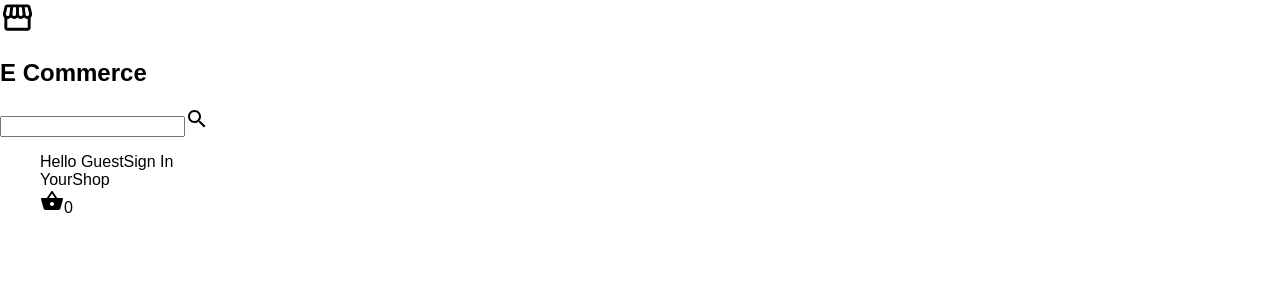
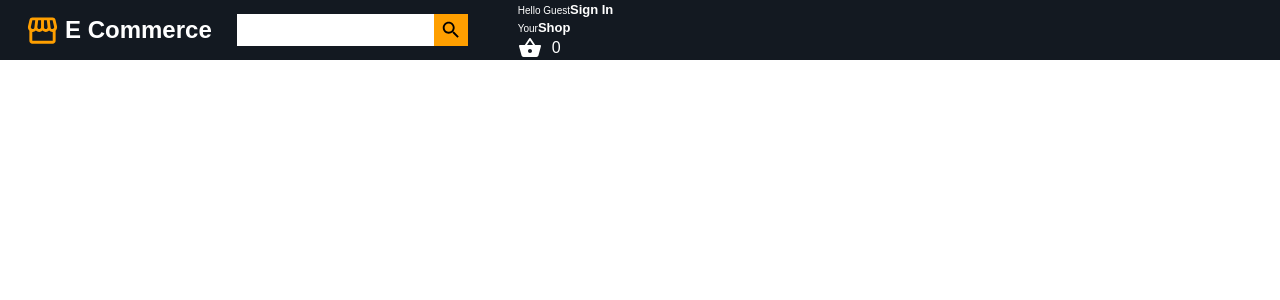
Before and after one commit to aaronkagan/e-commerce, a React (Create React App) app: page / in a window 1280 px wide. Shown: the top 300 px of the page. Built offline with nearby package versions, Linux system fonts and the light colour scheme.

Commit message:
styling header

```diff
--- a/src/components/Header.js
+++ b/src/components/Header.js
@@ -11,7 +11,7 @@ const Header = () => {
       </Logo>
       <SearchBar>
         <SearchInput />
-        <SearchIcon />
+        <StyledSearchIcon />
       </SearchBar>
       <Nav>
         <NavList>
@@ -23,34 +23,88 @@ const Header = () => {
             <NavItemLine1>Your</NavItemLine1>
             <NavItemLine2>Shop</NavItemLine2>
           </NavItem>
-          <NavItem>
-            <ShoppingBasketIcon />
-            <NavItemLine2>0</NavItemLine2>
-          </NavItem>
+          <NavItemCart>
+            <StyledShoppingBasketIcon />
+            <CartCount>0</CartCount>
+          </NavItemCart>
         </NavList>
       </Nav>
     </Wrapper>
   );
 };
 
-const Wrapper = styled.div``;
+const Wrapper = styled.div`
+  height: 60px;
+  display: flex;
+  align-items: center;
+  background: #131921;
+  position: sticky;
+  top: 0;
+  z-index: 100;
+`;
 
-const Logo = styled.div``;
+const Logo = styled.div`
+  display: flex;
+  align-items: center;
+  margin: 0 25px;
+  gap: 5px;
+  color: #ff9f00;
+`;
 
-const LogoTitle = styled.h2``;
+const LogoTitle = styled.h2`
+  color: white;
+`;
 
-const SearchBar = styled.div``;
+const SearchBar = styled.div`
+  display: flex;
+  align-items: center;
+`;
 
-const SearchInput = styled.input``;
+const SearchInput = styled.input`
+  height: 12px;
+  padding: 10px;
+  border: none;
+  outline: none;
+  width: 100%;
+`;
 
-const Nav = styled.nav``;
+const StyledSearchIcon = styled(SearchIcon)`
+  padding: 5px;
+  height: 22px !important;
+  background-color: #ff9f00;
+`;
+
+const Nav = styled.nav`
+  display: flex;
+  flex-direction: column;
+  color: white;
+  margin: 0 10px;
+`;
 
 const NavList = styled.ul``;
 
 const NavItem = styled.li``;
 
-const NavItemLine1 = styled.span``;
+const NavItemLine1 = styled.span`
+  font-size: 10px;
+`;
 
-const NavItemLine2 = styled.span``;
+const NavItemLine2 = styled.span`
+  font-size: 13px;
+  font-weight: 800;
+`;
+
+const NavItemCart = styled.div`
+  display: flex;
+  align-items: center;
+  color: white;
+  margin-right: 0 50px 0 10px;
+`;
+
+const StyledShoppingBasketIcon = styled(ShoppingBasketIcon)``;
+
+const CartCount = styled.span`
+  margin: 0 10px;
+`;
 
 export default Header;
```
